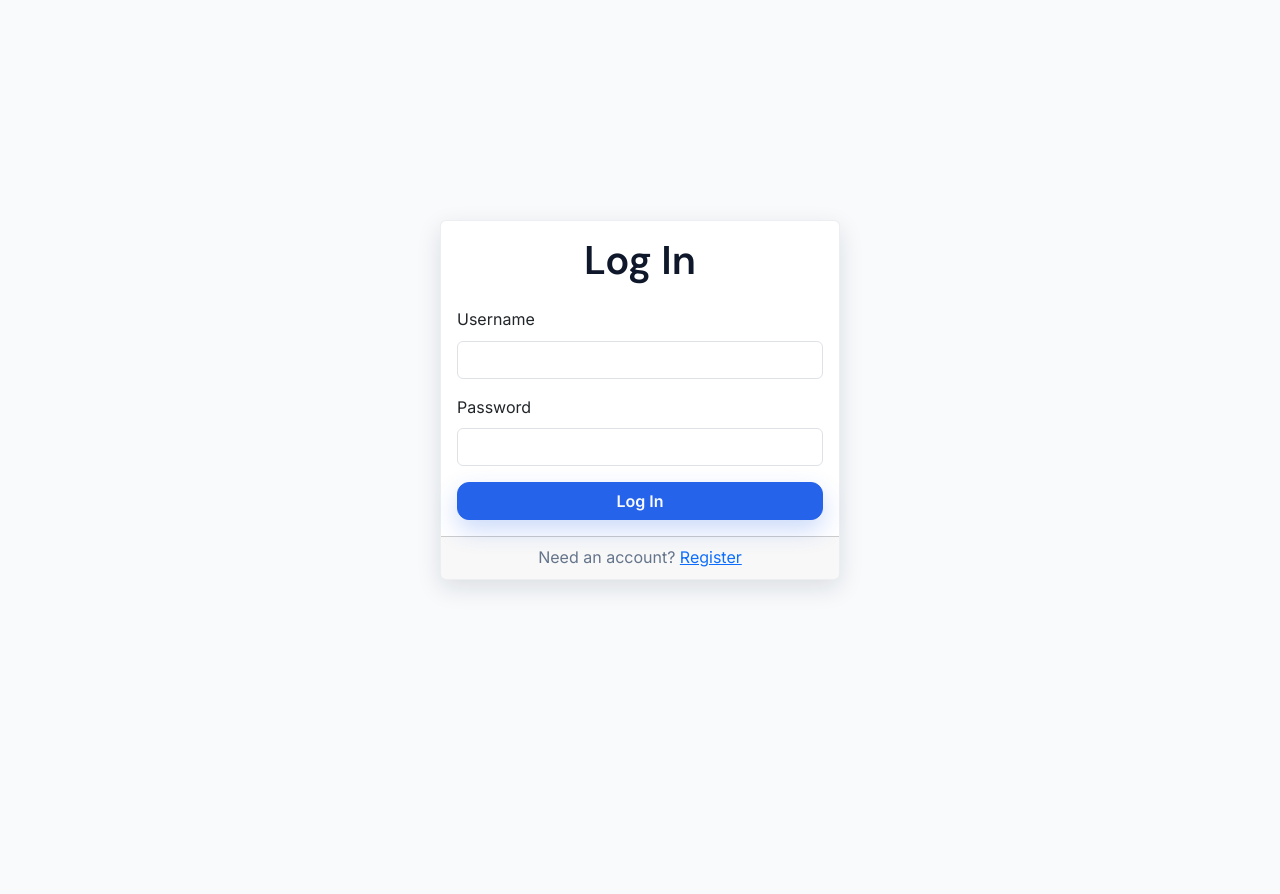
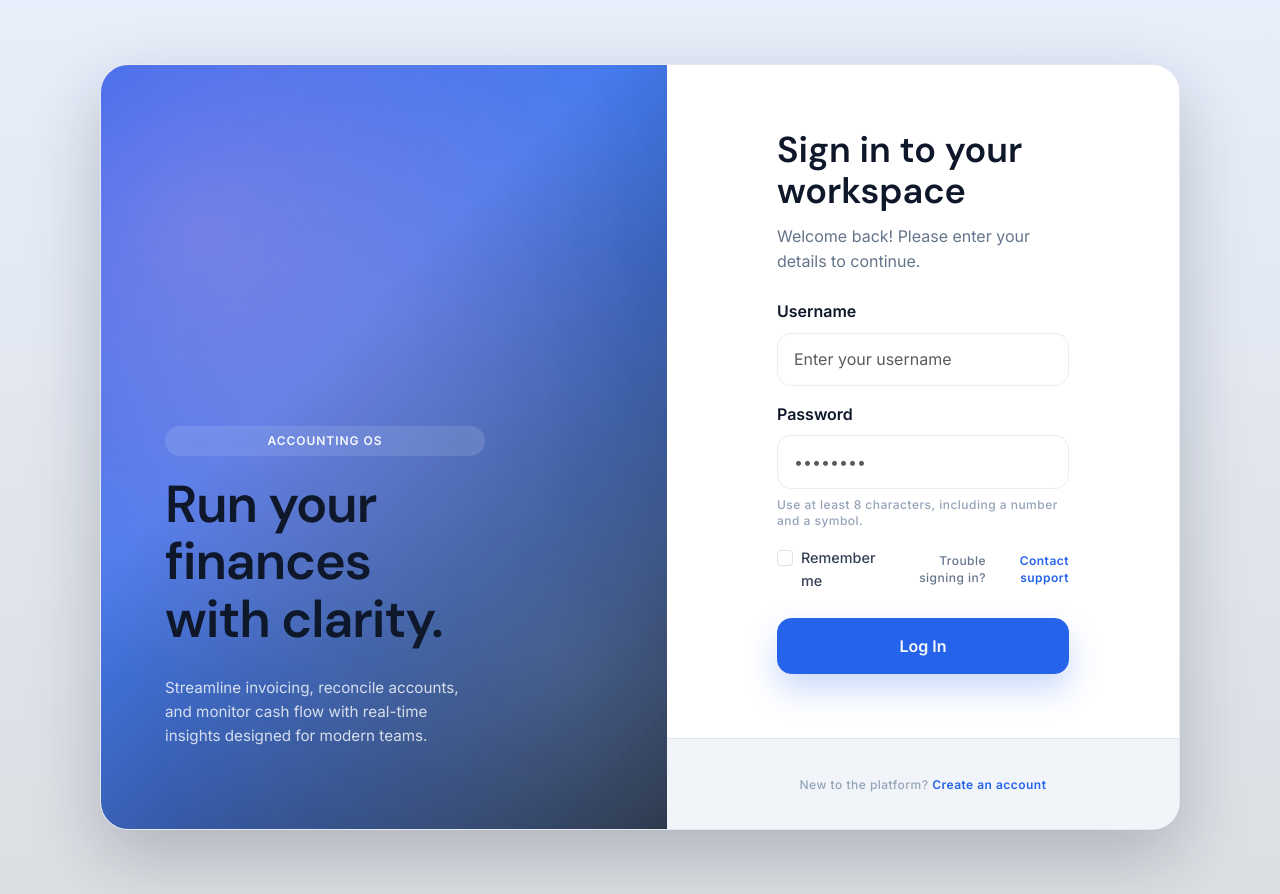
Before and after one commit to HekmatSuha/ACCOUNTING-APP, a React (Create React App) app in the folder frontend/: page /login in a window 1280 px wide. Before the commit the page ends 800 px from the top, so only its background shows below. Built offline with nearby package versions, Linux system fonts and the light colour scheme; no server answers; a web font is replaced by a local one.

Commit message:
Revamp login page layout and styling

```diff
--- /dev/null
+++ b/frontend/src/pages/LoginPage.css
@@ -0,0 +1,252 @@
+.auth-layout {
+  min-height: 100vh;
+  display: flex;
+  align-items: center;
+  justify-content: center;
+  padding: clamp(1.5rem, 5vw, 4rem);
+  background: linear-gradient(
+    180deg,
+    rgba(37, 99, 235, 0.08) 0%,
+    rgba(15, 23, 42, 0.12) 100%
+  );
+}
+
+.auth-card {
+  width: min(100%, 1080px);
+  display: grid;
+  grid-template-columns: minmax(0, 1.05fr) minmax(0, 0.95fr);
+  background: var(--color-neutral-50, #f8fafc);
+  border-radius: 1.75rem;
+  overflow: hidden;
+  box-shadow: var(--shadow-lg, 0 26px 70px rgba(15, 23, 42, 0.22));
+  border: 1px solid var(--border-subtle, rgba(148, 163, 184, 0.18));
+}
+
+.auth-hero {
+  position: relative;
+  display: flex;
+  align-items: flex-end;
+  padding: clamp(2rem, 5vw, 4.5rem);
+  color: var(--text-primary, #f8fafc);
+  background: linear-gradient(
+    135deg,
+    var(--color-primary, #2563eb) 0%,
+    rgba(37, 99, 235, 0.85) 38%,
+    var(--color-secondary, #1e293b) 100%
+  );
+  isolation: isolate;
+}
+
+.auth-hero::before {
+  content: '';
+  position: absolute;
+  inset: 0;
+  background: radial-gradient(
+      circle at 18% 22%,
+      rgba(249, 115, 22, 0.35),
+      transparent 60%
+    ),
+    radial-gradient(circle at 82% 78%, rgba(148, 163, 184, 0.25), transparent 55%);
+  mix-blend-mode: screen;
+  opacity: 0.9;
+  z-index: 0;
+}
+
+.auth-hero-content {
+  position: relative;
+  z-index: 1;
+  display: flex;
+  flex-direction: column;
+  gap: 1.25rem;
+  max-width: 320px;
+}
+
+.auth-hero-kicker {
+  display: inline-flex;
+  align-items: center;
+  justify-content: center;
+  padding: 0.35rem 0.75rem;
+  border-radius: 999px;
+  background: rgba(248, 250, 252, 0.16);
+  backdrop-filter: blur(16px);
+  text-transform: uppercase;
+  letter-spacing: 0.08em;
+  font-size: 0.75rem;
+  font-weight: 600;
+  color: var(--text-primary, #f8fafc);
+}
+
+.auth-hero-text {
+  color: rgba(248, 250, 252, 0.82);
+  font-size: 0.95rem;
+  line-height: 1.6;
+}
+
+.auth-form-side {
+  background: #ffffff;
+  display: flex;
+  flex-direction: column;
+}
+
+.auth-form-inner {
+  width: 100%;
+  max-width: 420px;
+  margin: 0 auto;
+  padding: clamp(2rem, 5vw, 4.5rem);
+  display: flex;
+  flex-direction: column;
+  gap: 1.5rem;
+}
+
+.auth-header {
+  display: flex;
+  flex-direction: column;
+  gap: 0.75rem;
+}
+
+.auth-title {
+  margin: 0;
+  font-size: clamp(1.75rem, 2vw + 1rem, 2.25rem);
+  font-weight: 600;
+  color: var(--text-color-primary, #0f172a);
+}
+
+.auth-form .form-label {
+  font-weight: 600;
+  color: var(--text-color-primary, #0f172a);
+}
+
+.auth-form .form-control {
+  border-radius: 0.9rem;
+  padding: 0.85rem 1rem;
+  border-color: var(--border-subtle, rgba(148, 163, 184, 0.18));
+  box-shadow: none;
+  transition: border-color 0.2s ease, box-shadow 0.2s ease;
+}
+
+.auth-form .form-control:focus {
+  border-color: var(--color-primary, #2563eb);
+  box-shadow: var(--focus-ring, 0 0 0 0.2rem rgba(37, 99, 235, 0.35));
+}
+
+.auth-microcopy {
+  margin-top: 0.5rem;
+}
+
+.auth-meta-row {
+  display: flex;
+  align-items: center;
+  justify-content: space-between;
+  gap: 1rem;
+  margin-top: 0.75rem;
+  margin-bottom: 1.5rem;
+}
+
+.auth-remember {
+  margin: 0;
+}
+
+.auth-remember .form-check-label {
+  font-size: 0.9rem;
+  font-weight: 500;
+  color: var(--text-color-secondary, #334155);
+}
+
+.auth-remember .form-check-input:focus {
+  border-color: var(--color-primary, #2563eb);
+  box-shadow: var(--focus-ring, 0 0 0 0.2rem rgba(37, 99, 235, 0.35));
+}
+
+.auth-help {
+  display: inline-flex;
+  gap: 0.25rem;
+  align-items: center;
+  color: var(--text-color-muted, #64748b);
+  text-align: right;
+}
+
+.auth-help a {
+  color: var(--color-primary, #2563eb);
+  font-weight: 600;
+  text-decoration: none;
+}
+
+.auth-help a:hover,
+.auth-help a:focus {
+  color: var(--color-primary-hover, #1d4ed8);
+  text-decoration: underline;
+}
+
+.auth-form button[type='submit'] {
+  padding: 0.95rem 1rem;
+  font-size: 1rem;
+  font-weight: 600;
+  border-radius: 0.9rem;
+  box-shadow: 0 16px 32px rgba(37, 99, 235, 0.24);
+}
+
+.auth-form button[type='submit']:hover,
+.auth-form button[type='submit']:focus {
+  box-shadow: 0 20px 40px rgba(37, 99, 235, 0.28);
+}
+
+.auth-alert {
+  border-radius: 0.9rem;
+  margin: 0;
+}
+
+.auth-footer {
+  margin-top: auto;
+  padding: clamp(1.5rem, 3vw, 2rem);
+  background: var(--color-neutral-100, #f1f5f9);
+  border-top: 1px solid var(--border-subtle, rgba(148, 163, 184, 0.18));
+  text-align: center;
+}
+
+.auth-footer a {
+  color: var(--color-primary, #2563eb);
+  font-weight: 600;
+  text-decoration: none;
+}
+
+.auth-footer a:hover,
+.auth-footer a:focus {
+  color: var(--color-primary-hover, #1d4ed8);
+  text-decoration: underline;
+}
+
+@media (max-width: 992px) {
+  .auth-card {
+    grid-template-columns: 1fr;
+  }
+
+  .auth-hero {
+    min-height: 280px;
+    align-items: flex-end;
+  }
+}
+
+@media (max-width: 768px) {
+  .auth-meta-row {
+    flex-direction: column;
+    align-items: flex-start;
+  }
+
+  .auth-help {
+    text-align: left;
+  }
+}
+
+@media (max-width: 640px) {
+  .auth-layout {
+    padding: clamp(1rem, 6vw, 1.5rem);
+  }
+
+  .auth-form-inner {
+    padding: clamp(1.75rem, 6vw, 2.5rem);
+  }
+
+  .auth-footer {
+    padding: clamp(1.25rem, 5vw, 1.75rem);
+  }
+}
--- a/frontend/src/pages/LoginPage.js
+++ b/frontend/src/pages/LoginPage.js
@@ -1,9 +1,8 @@
-
-
 import React, { useState } from 'react';
 import axios from 'axios';
 import { useNavigate, Link } from 'react-router-dom';
-import { Container, Form, Button, Card, Alert } from 'react-bootstrap';
+import { Form, Alert } from 'react-bootstrap';
+import './LoginPage.css';
 
 // 1. Centralize the API URL
 const API_URL = 'http://127.0.0.1:8000/api';
@@ -31,28 +30,81 @@ function LoginPage() {
   };
 
   return (
-        <Container className="d-flex align-items-center justify-content-center" style={{ minHeight: '100vh' }}>
-            <Card style={{ width: '100%', maxWidth: '400px' }}>
-                <Card.Body>
-                    <h2 className="text-center mb-4">Log In</h2>
-                    {error && <Alert variant="danger">{error}</Alert>}
-                    <Form onSubmit={handleSubmit}>
-                        <Form.Group id="username" className="mb-3">
+    <main className="auth-layout">
+      <section className="auth-card">
+        <aside className="auth-hero" aria-hidden="true">
+          <div className="auth-hero-content">
+            <span className="auth-hero-kicker">Accounting OS</span>
+            <h1>Run your finances with clarity.</h1>
+            <p className="auth-hero-text">
+              Streamline invoicing, reconcile accounts, and monitor cash flow with real-time insights designed for modern teams.
+            </p>
+          </div>
+        </aside>
+        <div className="auth-form-side">
+          <div className="auth-form-inner">
+            <header className="auth-header">
+              <h2 className="auth-title">Sign in to your workspace</h2>
+              <p className="text-muted mb-0">
+                Welcome back! Please enter your details to continue.
+              </p>
+            </header>
+            {error && (
+              <Alert variant="danger" className="auth-alert">
+                {error}
+              </Alert>
+            )}
+            <Form onSubmit={handleSubmit} className="auth-form">
+              <Form.Group controlId="username" className="mb-3">
                 <Form.Label>Username</Form.Label>
-                            <Form.Control type="text" value={username} onChange={(e) => setUsername(e.target.value)} required />
+                <Form.Control
+                  type="text"
+                  value={username}
+                  onChange={(e) => setUsername(e.target.value)}
+                  placeholder="Enter your username"
+                  autoComplete="username"
+                  required
+                />
               </Form.Group>
-                        <Form.Group id="password"  className="mb-3">
+              <Form.Group controlId="password" className="mb-2">
                 <Form.Label>Password</Form.Label>
-                            <Form.Control type="password" value={password} onChange={(e) => setPassword(e.target.value)} required />
+                <Form.Control
+                  type="password"
+                  value={password}
+                  onChange={(e) => setPassword(e.target.value)}
+                  placeholder="••••••••"
+                  autoComplete="current-password"
+                  required
+                />
+                <p className="text-microcopy auth-microcopy">
+                  Use at least 8 characters, including a number and a symbol.
+                </p>
               </Form.Group>
-                        <Button className="w-100" type="submit">Log In</Button>
+              <div className="auth-meta-row">
+                <Form.Check
+                  type="checkbox"
+                  id="rememberMe"
+                  label="Remember me"
+                  className="auth-remember"
+                />
+                <span className="text-microcopy auth-help">
+                  Trouble signing in?
+                  <a href="mailto:support@example.com">Contact support</a>
+                </span>
+              </div>
+              <button type="submit" className="btn btn-primary w-100">
+                Log In
+              </button>
             </Form>
-                </Card.Body>
-                <Card.Footer className="text-muted text-center">
-                    Need an account? <Link to="/register">Register</Link>
-                </Card.Footer>
-            </Card>
-        </Container>
+          </div>
+          <footer className="auth-footer">
+            <span className="text-microcopy">
+              New to the platform? <Link to="/register">Create an account</Link>
+            </span>
+          </footer>
+        </div>
+      </section>
+    </main>
   );
 }
 
```
Lines whose indentation alone changed are shown as unchanged.
